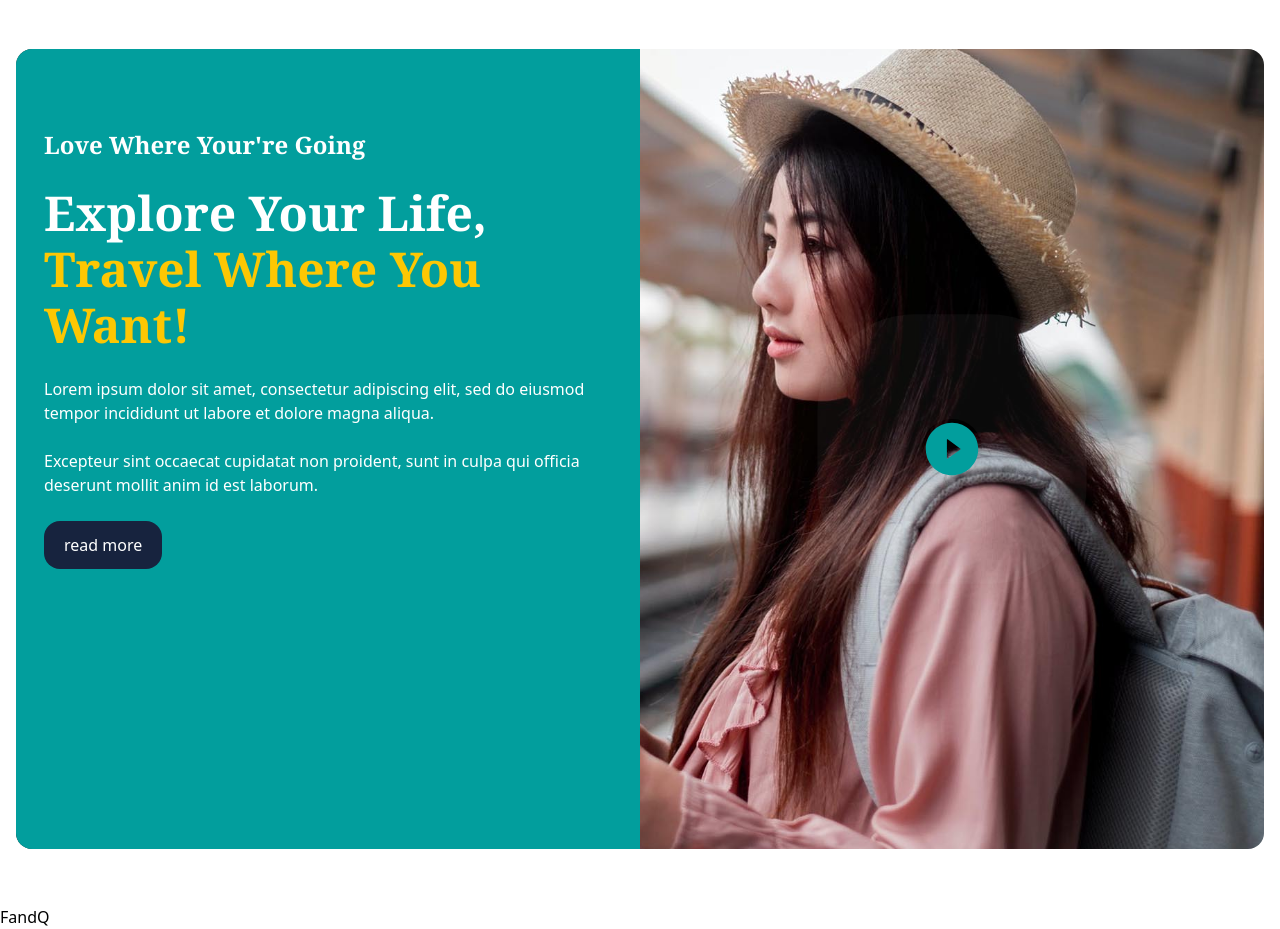
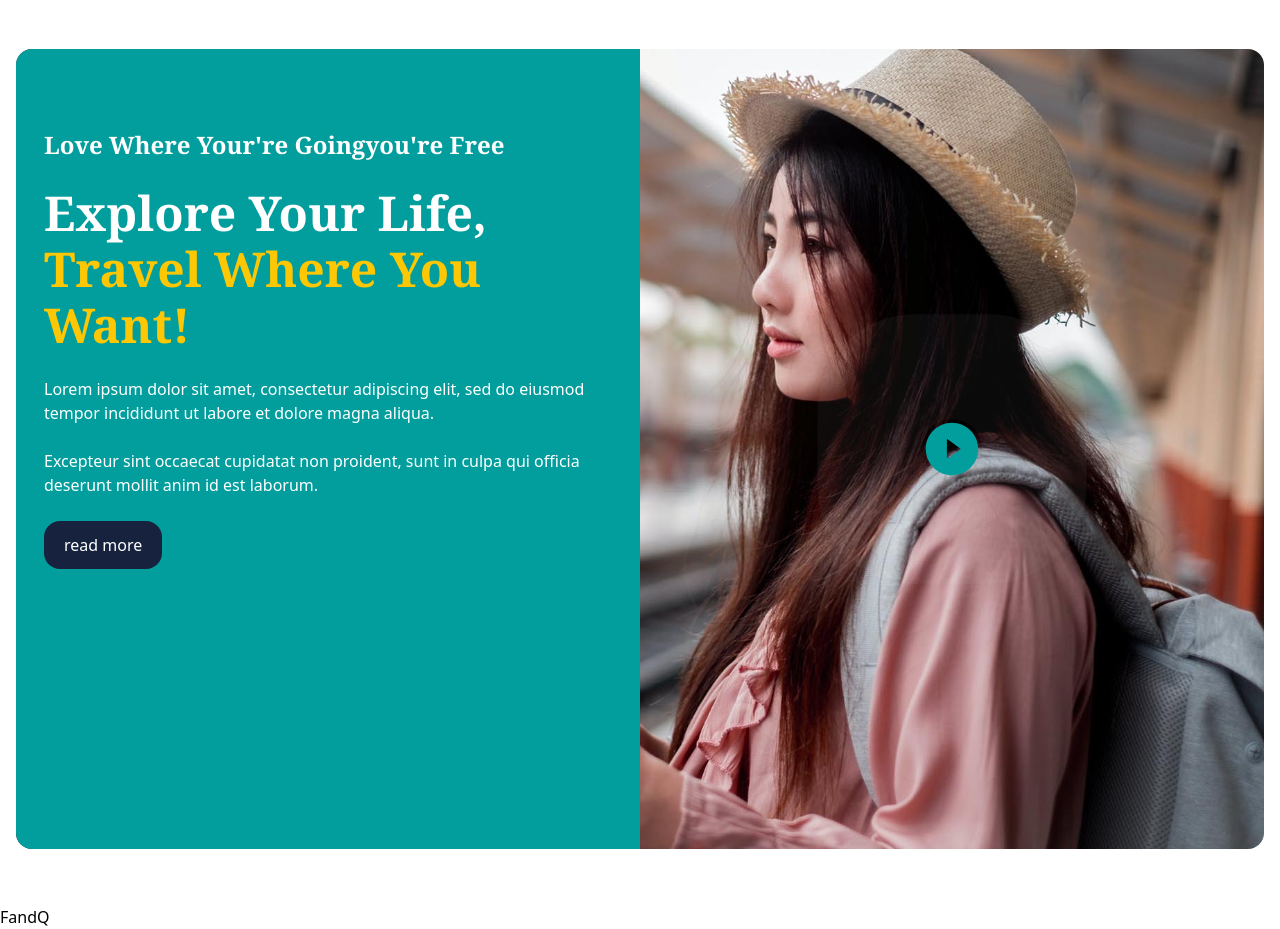
Before and after one commit to refdd/traval, a Next.js app: page / in a window 1280 px wide. Shown: the part 4880-5809 px from the top of the page. Built offline with nearby package versions, Linux system fonts and the light colour scheme.

Commit message:
fix error 2

```diff
--- a/components/Explore.jsx
+++ b/components/Explore.jsx
@@ -14,7 +14,7 @@ function Explore() {
           {/* content  */}
           <div className="flex flex-col gap-4  p-7 bg-[#029e9d] mt-0 h-3/5 md:h-full md:w-2/4 md:py-20  md:gap-6  ">
             <h2 className="text-xl text-[#fff] text-center font-bold  capitalize font-serif md:text-2xl md:text-left ">
-              Love Where Your're Going
+              Love Where Your're Goingyou&apos;re free
             </h2>
             <h1 className="text-2xl font-serif font-bold capitalize
              text-[#fdc703] text-center md:text-5xl md:leading-[3.5rem] md:font-extrabold  md:text-left ">
@@ -46,7 +46,7 @@ function Explore() {
          {showvideo ? <div className="  fixed top-[50%] left-[50%] translate-x-[-50%]  translate-y-[-50%]  h-full bg-[#0000007a] p-4 w-full z-[1000000] ">
             <span className="cursor-pointer  absolute top-[30%] right-5 rounded-full p-3 md:right-[84px] md:top-[29%]"><AiFillCloseCircle size={30} color='#fff' onClick={() => setShowvideo(false)}  /></span>
              <div className=" absolute top-[35%] right-5 p-3 w-full   ">
-             <iframe class=" w-full h-[299px]   ml-5 md:h-[350px]  md:m-auto md:w-[89%] " src="https://www.youtube.com/embed/tgbNymZ7vqY"></iframe>
+             <iframe class=" w-full h-[299px]   ml-5 md:h-[350px]  md:m-auto md:w-[89%] " src=""></iframe>
              </div>
           </div> : ""}
 
```
